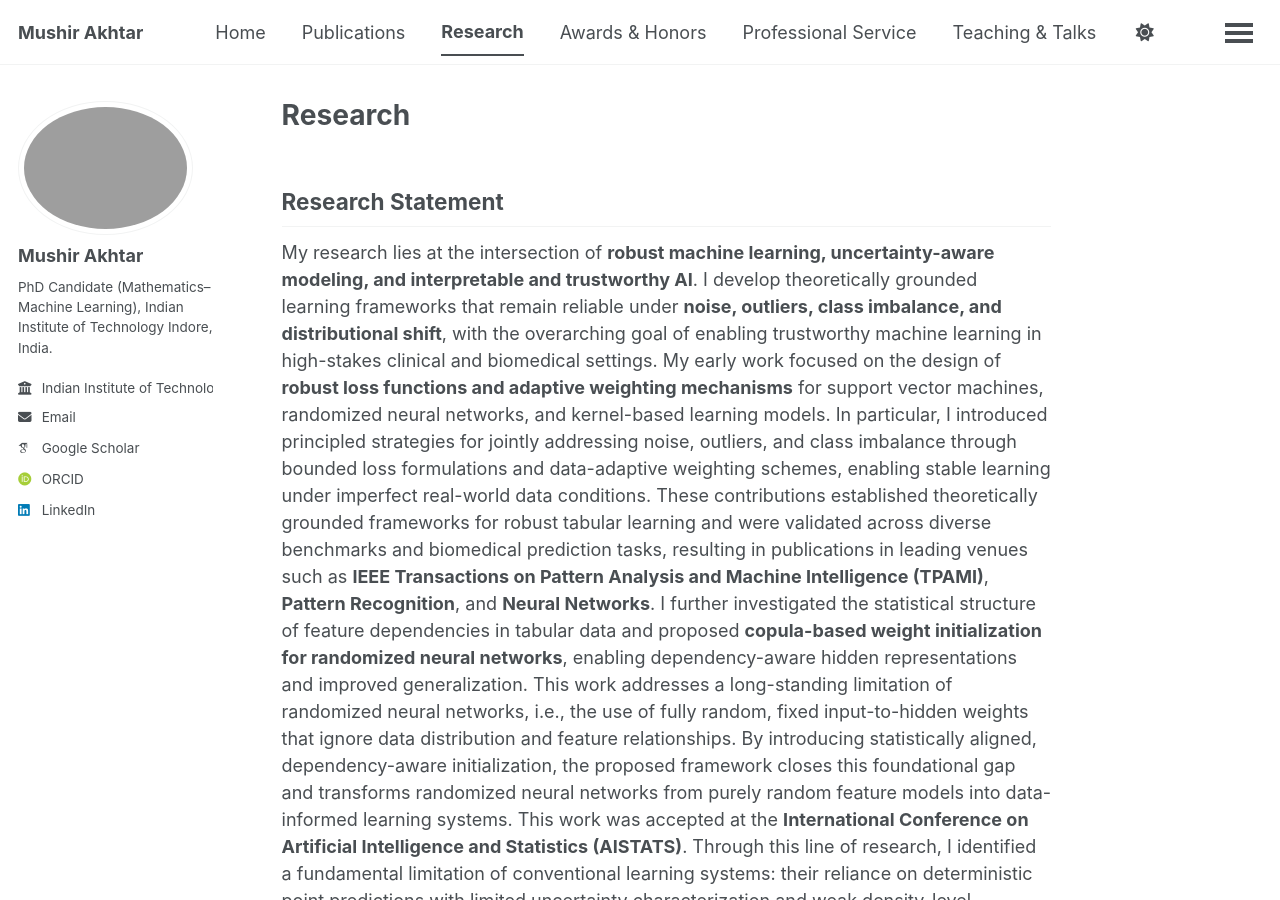
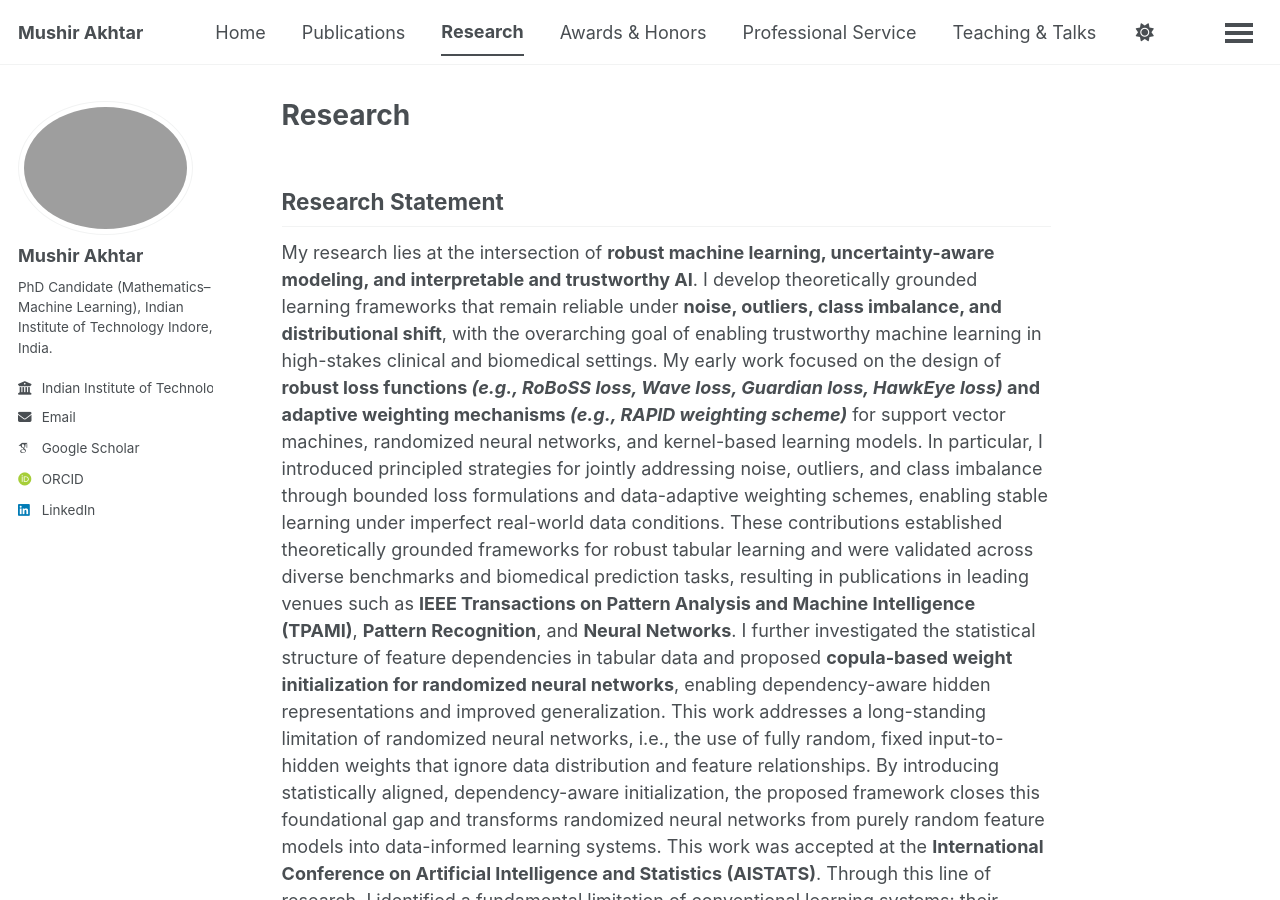
Before and after one commit to mushir-akhtar/mushir-akhtar.github.io, a Jekyll site: the page built from _pages/research.md, in a window 1280 px wide and 900 px high. Built offline with Jekyll 4.4.1, drawn with Linux system fonts in a browser that asks for light colours; some web fonts are replaced; a script bundle is joined from its source files by our own code; library files that are not in the unit come from our copies.

Commit message:
Update research.md

```diff
--- a/_pages/research.md
+++ b/_pages/research.md
@@ -8,7 +8,7 @@
 ## Research Statement
 
 My research lies at the intersection of **robust machine learning, uncertainty-aware modeling, and interpretable and trustworthy AI**. I develop theoretically grounded learning frameworks that remain reliable under **noise, outliers, class imbalance, and distributional shift**, with the overarching goal of enabling trustworthy machine learning in high-stakes clinical and biomedical settings.
-My early work focused on the design of **robust loss functions and adaptive weighting mechanisms** for support vector machines, randomized neural networks, and kernel-based learning models. In particular, I introduced principled strategies for jointly addressing noise, outliers, and class imbalance through bounded loss formulations and data-adaptive weighting schemes, enabling stable learning under imperfect real-world data conditions. These contributions established theoretically grounded frameworks for robust tabular learning and were validated across diverse benchmarks and biomedical prediction tasks, resulting in publications in leading venues such as **IEEE Transactions on Pattern Analysis and Machine Intelligence (TPAMI)**, **Pattern Recognition**, and **Neural Networks**.
+My early work focused on the design of **robust loss functions *(e.g., RoBoSS loss, Wave loss, Guardian loss, HawkEye loss)* and adaptive weighting mechanisms *(e.g., RAPID weighting scheme)*** for support vector machines, randomized neural networks, and kernel-based learning models. In particular, I introduced principled strategies for jointly addressing noise, outliers, and class imbalance through bounded loss formulations and data-adaptive weighting schemes, enabling stable learning under imperfect real-world data conditions. These contributions established theoretically grounded frameworks for robust tabular learning and were validated across diverse benchmarks and biomedical prediction tasks, resulting in publications in leading venues such as **IEEE Transactions on Pattern Analysis and Machine Intelligence (TPAMI)**, **Pattern Recognition**, and **Neural Networks**.
 I further investigated the statistical structure of feature dependencies in tabular data and proposed **copula-based weight initialization for randomized neural networks**, enabling dependency-aware hidden representations and improved generalization. This work addresses a long-standing limitation of randomized neural networks, i.e., the use of fully random, fixed input-to-hidden weights that ignore data distribution and feature relationships. By introducing statistically aligned, dependency-aware initialization, the proposed framework closes this foundational gap and transforms randomized neural networks from purely random feature models into data-informed learning systems. This work was accepted at the **International Conference on Artificial Intelligence and Statistics (AISTATS)**.
 Through this line of research, I identified a fundamental limitation of conventional learning systems: their reliance on deterministic point predictions with limited uncertainty characterization and weak density-level interpretability. Such models provide accurate predictions but lack calibrated uncertainty and probabilistic structure, which restricts their reliability and clinical trustworthiness in high-stakes biomedical decision-making.
 Motivated by this gap, my recent research has shifted toward **probabilistic and density-aware neural learning frameworks** that integrate statistical modeling with neural architectures to provide principled uncertainty quantification and interpretable predictive structure. In parallel, I investigate **statistical modeling of feature dependencies via copula theory** to capture structured relationships among biomedical variables and to enable dependency-aware probabilistic inference in machine learning systems.
```
